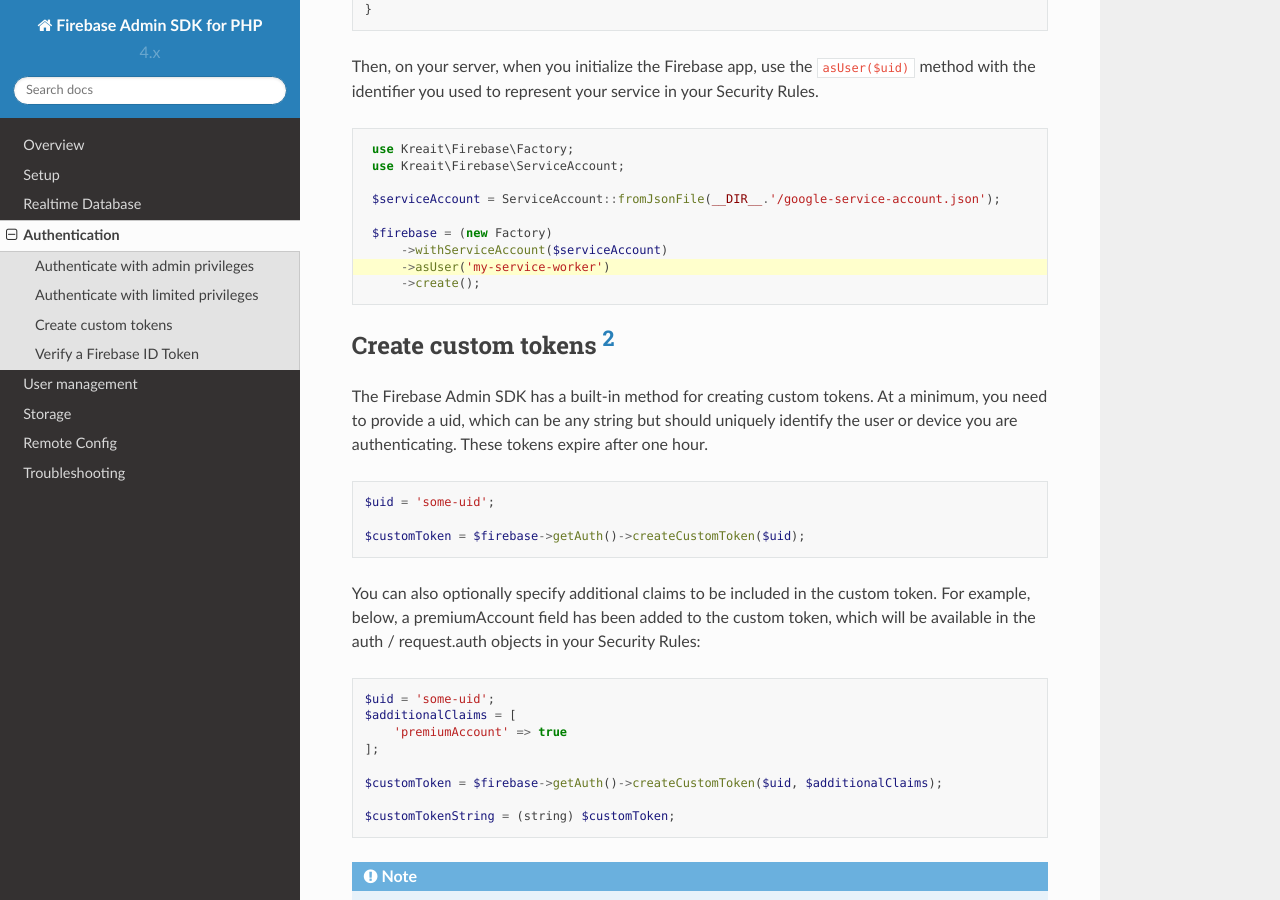
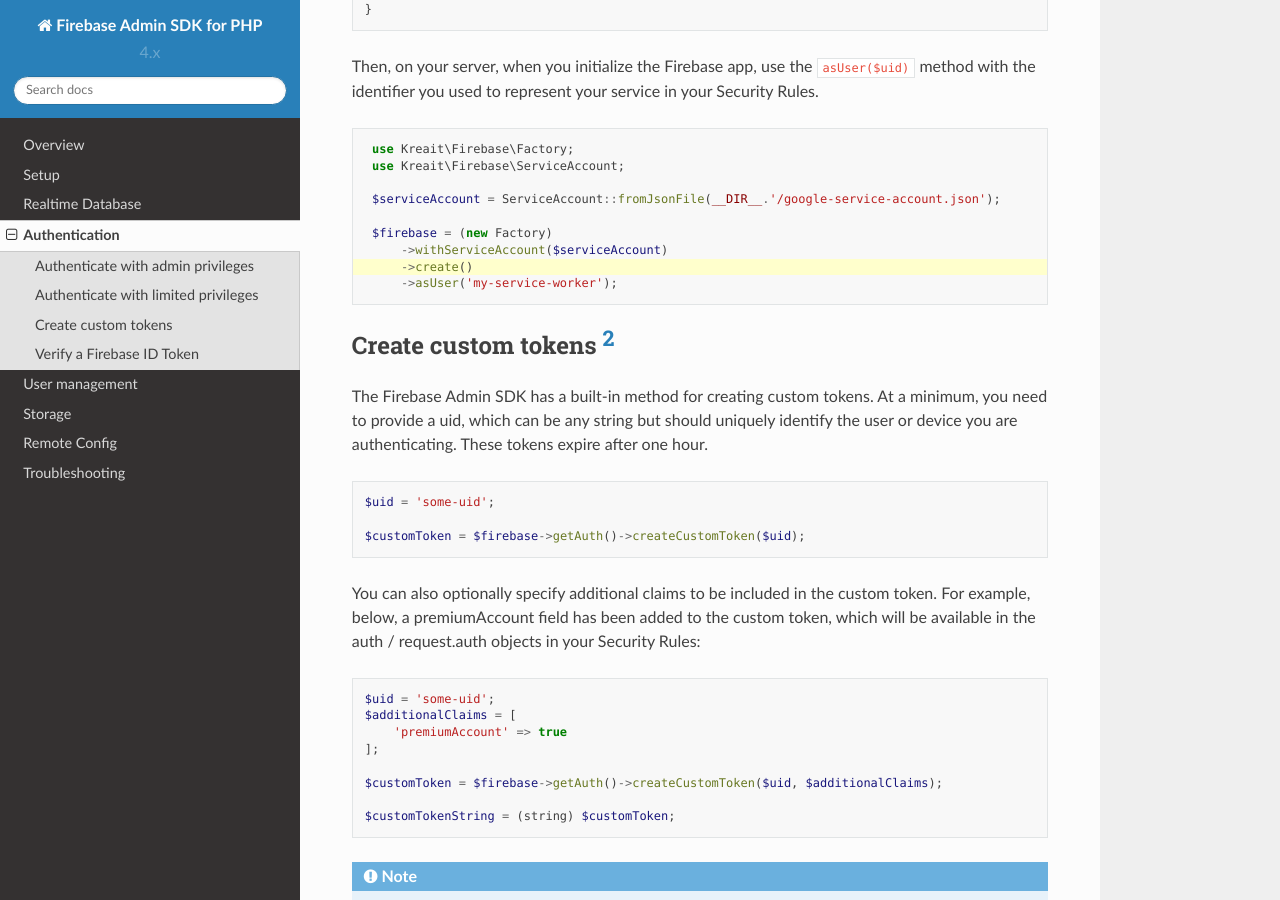
Before and after one commit to kreait/firebase-php, a Sphinx documentation site: the page built from docs/authentication.rst, in a window 1280 px wide and 900 px high, scrolled down 1589 px. Built offline with Sphinx 7.4.7 and the Read the Docs theme 2.0.0, drawn with Linux system fonts in a browser that asks for light colours.

```diff
--- a/docs/authentication.rst
+++ b/docs/authentication.rst
@@ -89,8 +89,8 @@ with the identifier you used to represent your service in your Security Rules.
 
     $firebase = (new Factory)
         ->withServiceAccount($serviceAccount)
-        ->asUser('my-service-worker')
-        ->create();
+        ->create()
+        ->asUser('my-service-worker');
 
 
 ***************************
```
